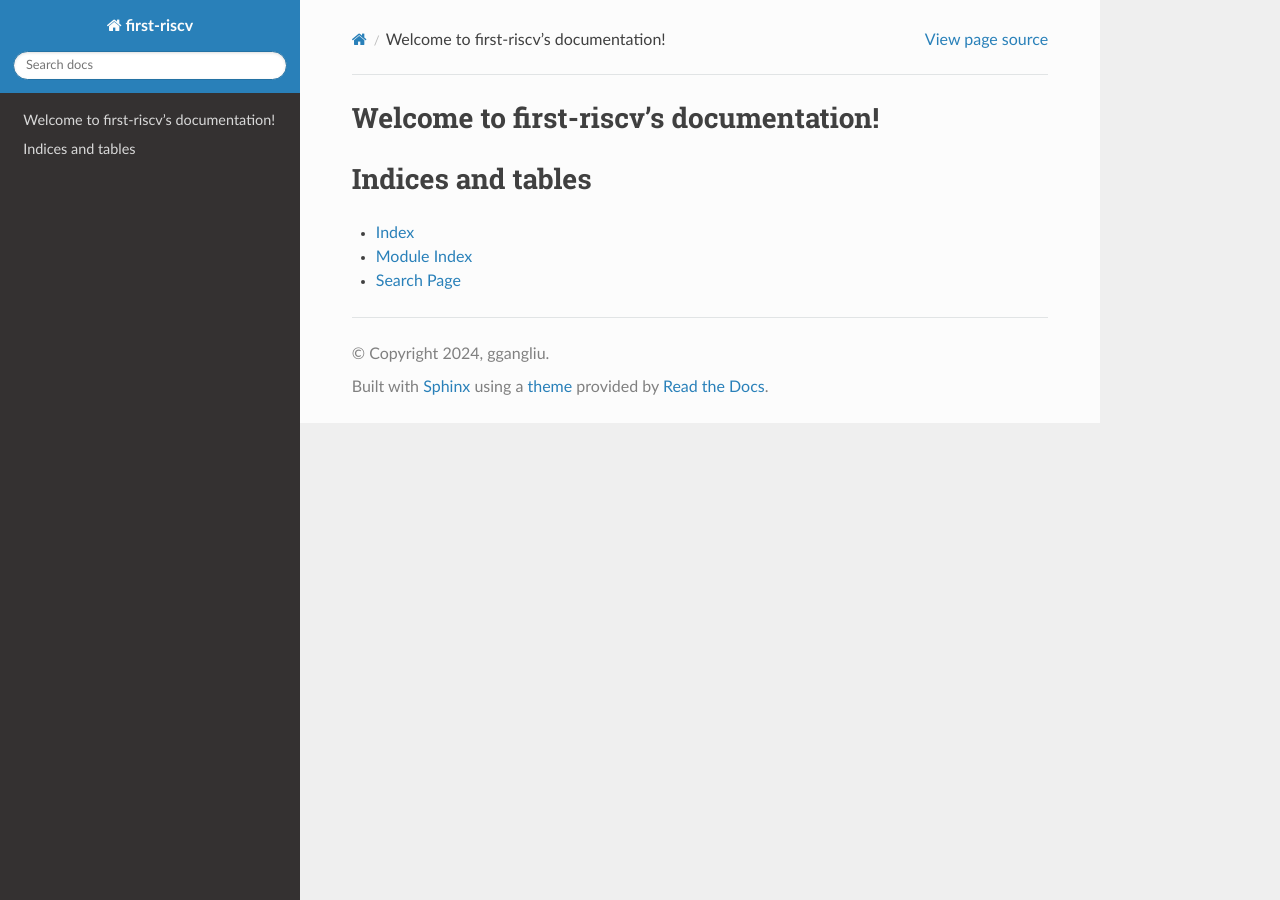
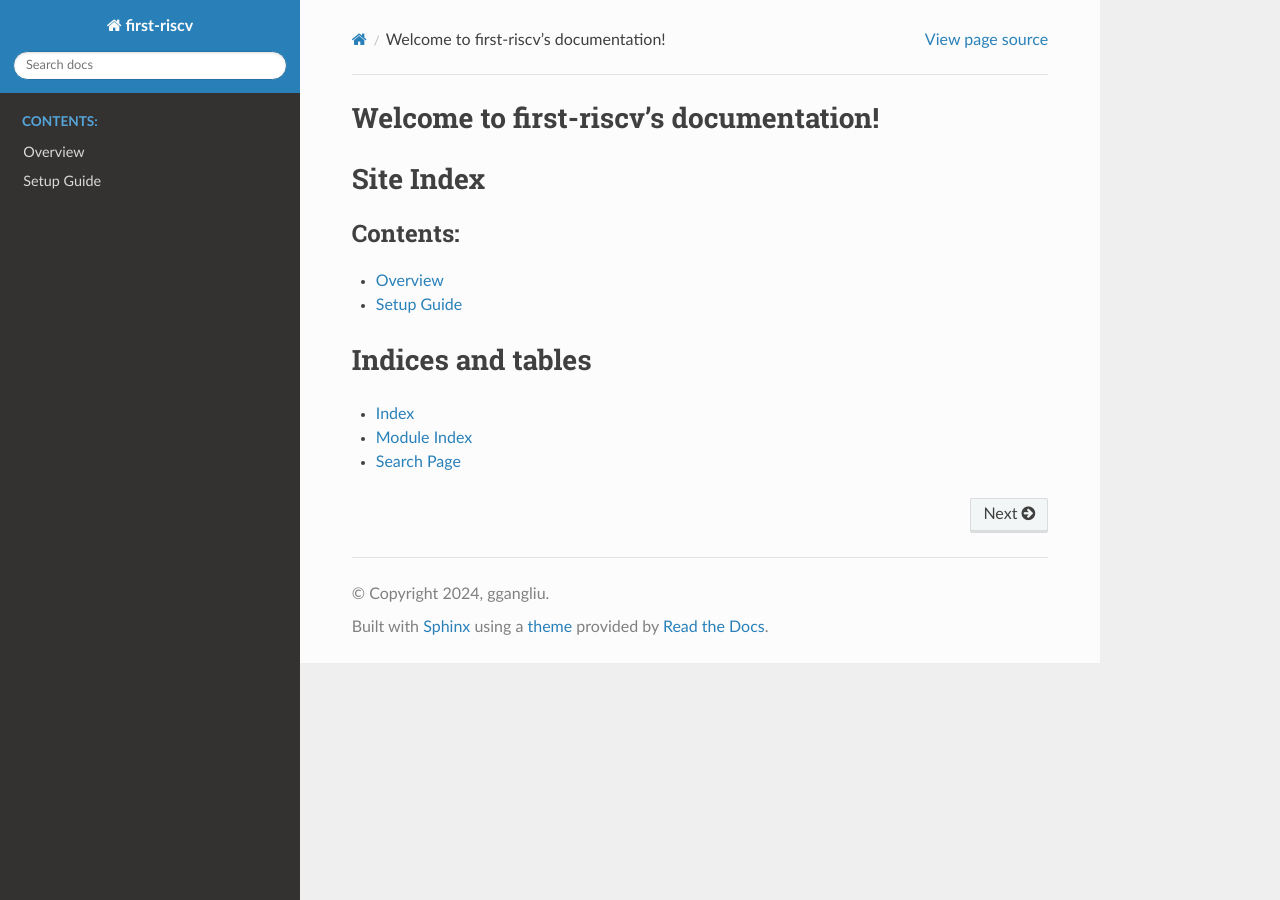
Before and after one commit to ggangliu/first-riscv, a Sphinx documentation site: the page built from docs/source/index.rst, in a window 1280 px wide. Built offline with Sphinx 7.4.7 and the Read the Docs theme 2.0.0, drawn with Linux system fonts in a browser that asks for light colours.

Commit message:
Added new content

```diff
--- a/docs/source/index.rst
+++ b/docs/source/index.rst
@@ -6,10 +6,17 @@
 Welcome to first-riscv's documentation!
 =======================================
 
+
+Site Index
+==========
+
 .. toctree::
    :maxdepth: 2
    :caption: Contents:
+   :glob:
 
+   overview
+   setup-guide
 
 
 Indices and tables
--- /dev/null
+++ b/docs/source/overview.rst
@@ -0,0 +1,4 @@
+Overview
+========
+
+Overview
--- /dev/null
+++ b/docs/source/setup-guide.rst
@@ -0,0 +1,2 @@
+Setup Guide
+========
```
